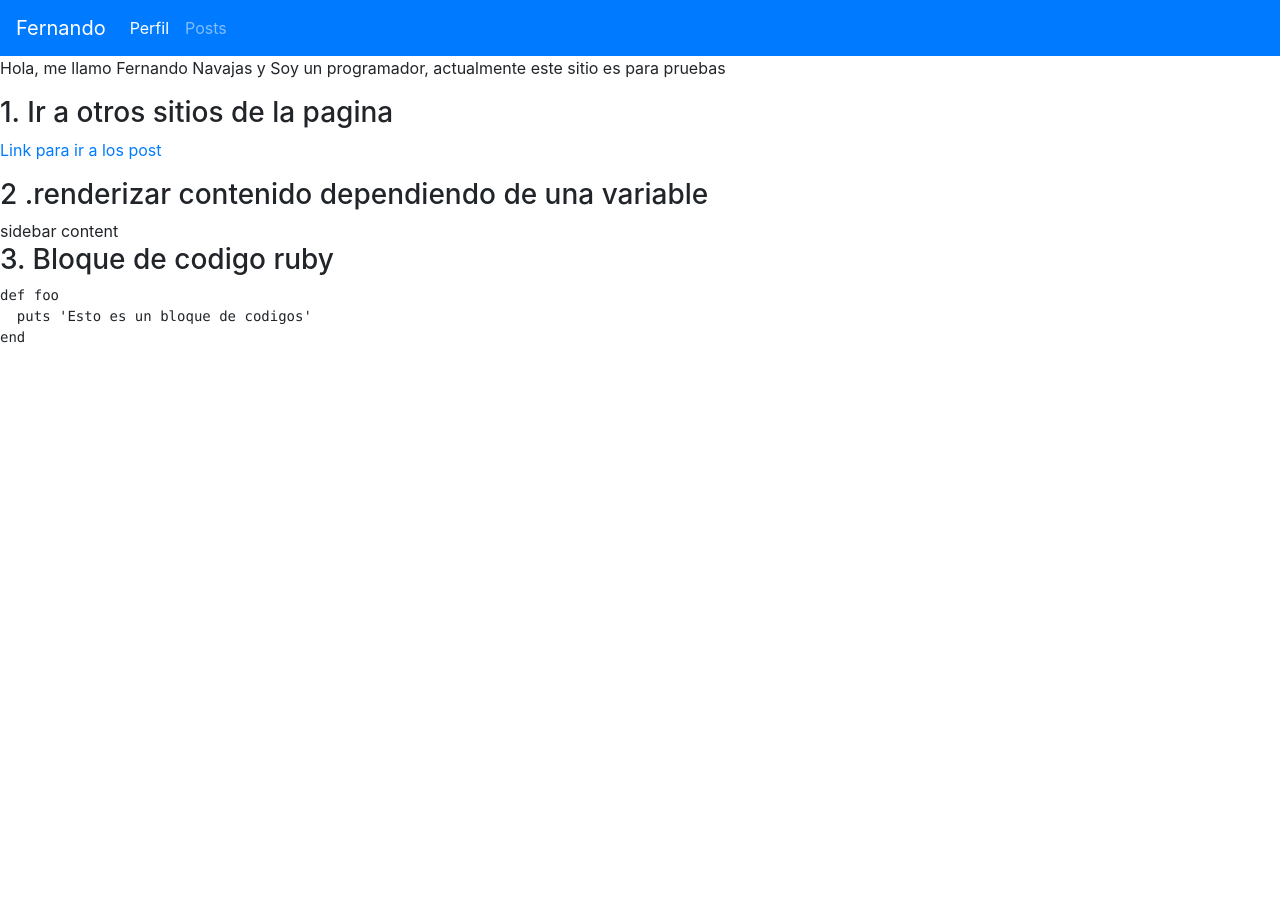
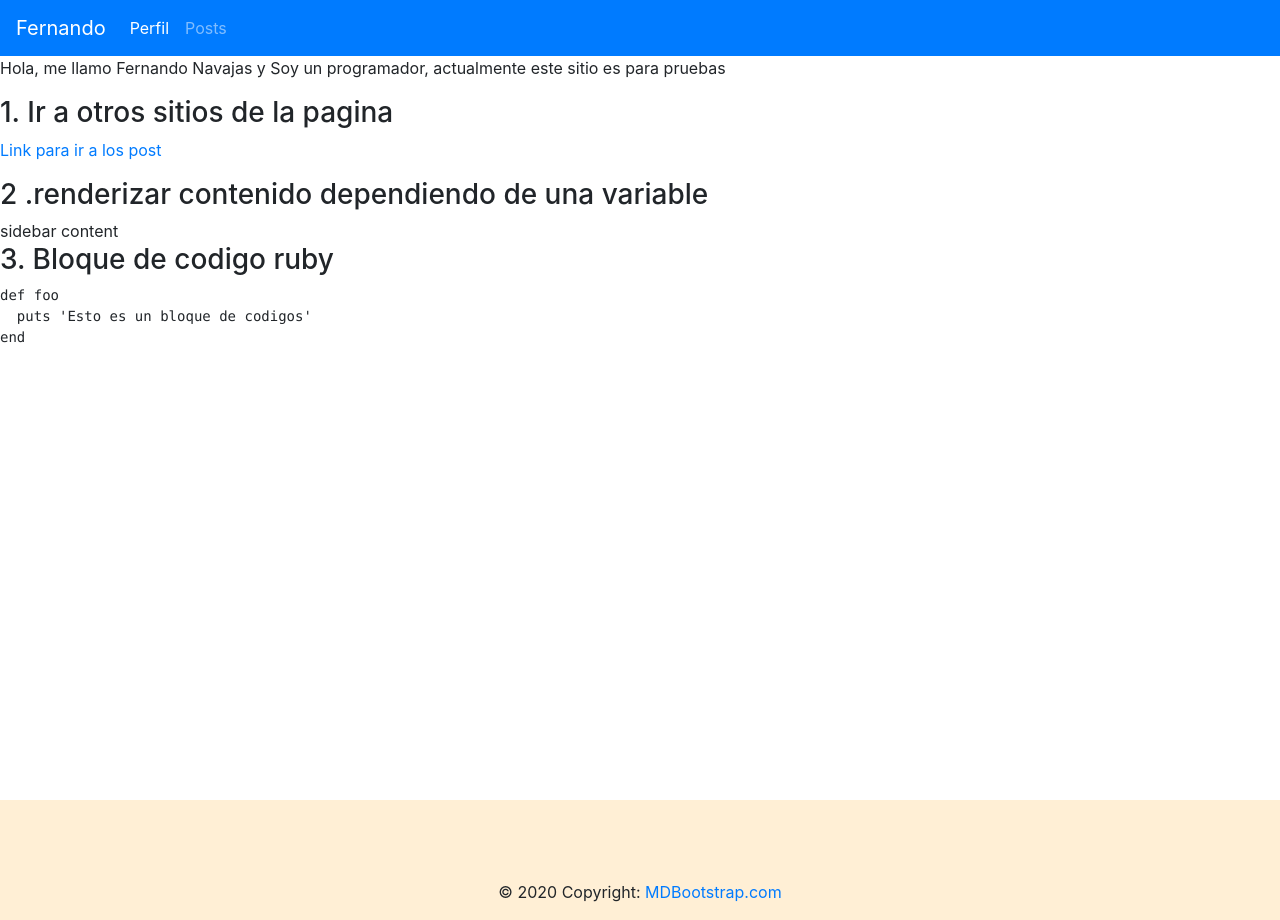
Before and after one commit to fernandonavajas/my-blog, a Jekyll site: the page built from index.md, in a window 1280 px wide. Built offline with Jekyll 4.4.1, drawn with Linux system fonts in a browser that asks for light colours.

Commit message:
feat:agregar footer para todas las vistas

```diff
--- /dev/null
+++ b/_includes/footer.html
@@ -0,0 +1,47 @@
+<!-- Footer -->
+<footer class="page-footer font-small special-color-dark pt-4">
+
+  <!-- Footer Elements -->
+  <div class="container">
+
+    <!-- Social buttons -->
+    <ul class="list-unstyled list-inline text-center">
+      <li class="list-inline-item">
+        <a class="btn-floating btn-fb mx-1">
+          <i class="fab fa-facebook-f"> </i>
+        </a>
+      </li>
+      <li class="list-inline-item">
+        <a class="btn-floating btn-tw mx-1">
+          <i class="fab fa-twitter"> </i>
+        </a>
+      </li>
+      <li class="list-inline-item">
+        <a class="btn-floating btn-gplus mx-1">
+          <i class="fab fa-google-plus-g"> </i>
+        </a>
+      </li>
+      <li class="list-inline-item">
+        <a class="btn-floating btn-li mx-1">
+          <i class="fab fa-linkedin-in"> </i>
+        </a>
+      </li>
+      <li class="list-inline-item">
+        <a class="btn-floating btn-dribbble mx-1">
+          <i class="fab fa-dribbble"> </i>
+        </a>
+      </li>
+    </ul>
+    <!-- Social buttons -->
+
+  </div>
+  <!-- Footer Elements -->
+
+  <!-- Copyright -->
+  <div class="footer-copyright text-center py-3">© 2020 Copyright:
+    <a href="https://mdbootstrap.com/"> MDBootstrap.com</a>
+  </div>
+  <!-- Copyright -->
+
+</footer>
+<!-- Footer -->
--- a/_layouts/default.html
+++ b/_layouts/default.html
@@ -9,5 +9,8 @@
   <body>
     {% include navbar.html %}
     {{ content }}
+    <div class="always-bottom-page">
+      {% include footer.html %}
+    </div>
   </body>
 </html>
--- a/_sass/main.scss
+++ b/_sass/main.scss
@@ -1,3 +1,23 @@
 .current-url {
   color: white;
 }
+
+body{ min-height:100vh; margin:0; position:relative; }
+header{ min-height:50px; background:lightcyan; }
+footer{ background:PapayaWhip; }
+
+body {
+  position: relative;
+}
+
+body::after {
+  content: '';
+  display: block;
+  height: 100px; /* Set same as footer's height */
+}
+.always-bottom-page {
+  position: absolute;
+  bottom: 0;
+  width: 100%;
+  height: 100px;
+}
```
